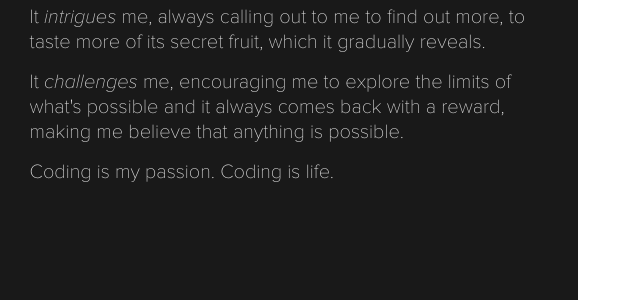
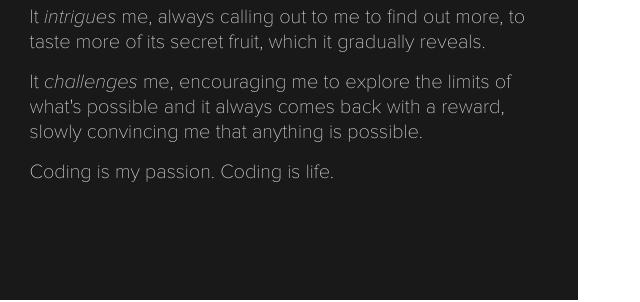
Before and after one commit to timothykoh/tim_website, a plain HTML site: page index.html in a window 1280 px wide. Shown: the part 1130-1432 px from the top of the page, 510-1150 px from the left. Drawn offline with Linux system fonts and the light colour scheme.

Commit message:
changed text in about section

```diff
--- a/index.html
+++ b/index.html
@@ -33,7 +33,7 @@
                 <h1>Hi, I'm <span class="bold">Timothy Koh</span>, a Computer Scientist. Come explore my site and share my love for coding and technology.</h1>
                 <p>Coding <span class="italic">invigorates</span> me, lending me energy on a slow day, reminding me that boredom doesn't exist with technology.</p>
                 <p>It <span class="italic">intrigues</span> me, always calling out to me to find out more, to taste more of its secret fruit, which it gradually reveals.</p>
-                <p>It <span class="italic">challenges</span> me, encouraging me to explore the limits of what's possible and it always comes back with a reward, making me believe that anything is possible.</p>
+                <p>It <span class="italic">challenges</span> me, encouraging me to explore the limits of what's possible and it always comes back with a reward, slowly convincing me that anything is possible.</p>
                 <p>Coding is my passion. Coding is life.</p>
             </div>
         </div>
```
